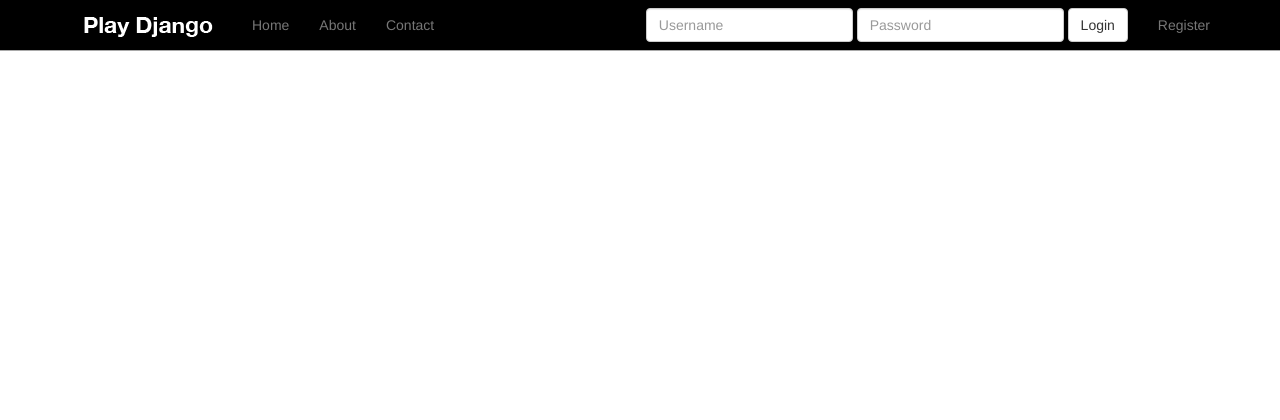
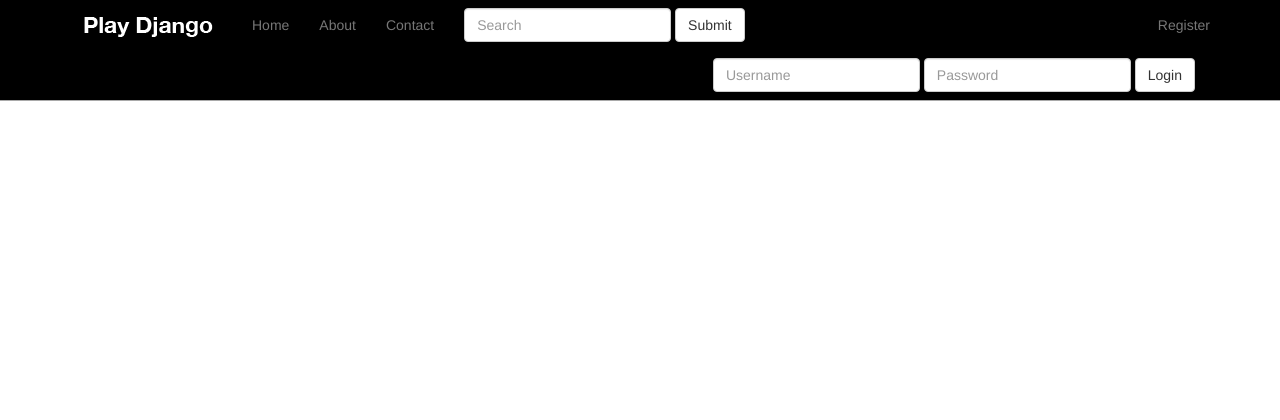
Before and after one commit to LordHung/eGameGearStore, a Django app: page /products/ in a window 1280 px wide. Shown: the top 420 px of the page. Run offline with Django 3.2, Linux system fonts and the light colour scheme; data that the repository does not hold is empty; some libraries are stand-ins or nearby versions.

Commit message:
[ADD] Add search query for products

```diff
--- a/egamegearstore/products/views.py
+++ b/egamegearstore/products/views.py
@@ -1,3 +1,4 @@
+from django.db.models import Q
 from django.http import Http404
 from django.views.generic.detail import DetailView
 from django.views.generic.list import ListView
@@ -18,7 +19,26 @@ class ProductListView(ListView):
             *args, **kwargs)
         # print(context)
         context['now'] = timezone.now()
+        context['query'] = self.request.GET.get('q')
         return context
+
+    # search query
+    def get_queryset(self, *args, **kwargs):
+        qs = super(ProductListView, self).get_queryset(*args, **kwargs)
+        query = self.request.GET.get('q')
+        if query:
+            qs = self.model.objects.filter(
+                Q(title__icontains=query) |
+                Q(description__icontains=query)
+            )
+            try:
+                qs2 = self.model.objects.filter(
+                    Q(price=query)
+                )
+                qs = (qs | qs2).distinct()
+            except:
+                pass
+        return qs
 
 
 class ProductDetailView(DetailView):
--- a/egamegearstore/templates/navbar.html
+++ b/egamegearstore/templates/navbar.html
@@ -17,6 +17,12 @@
                 <li><a href="{% url 'home' %}">Home</a></li>
                 <li><a href="{% url 'about' %}">About</a></li>
                 <li><a href="{% url 'contact' %}">Contact</a></li>
+                <form class="navbar-form navbar-left" method="get" role="search">
+                    <div class="form-group">
+                        <input type="text" class="form-control" placeholder="Search" name="q">
+                    </div>
+                    <button type="submit" class="btn btn-default">Submit</button>
+                </form>
                 <!-- <li class="dropdown">
               <a href="#" class="dropdown-toggle" data-toggle="dropdown" role="button" aria-expanded="false">Dropdown <span class="caret"></span></a>
               <ul class="dropdown-menu" role="menu">
@@ -53,6 +59,7 @@
             {% endif %}
 
 
-        </div><!--/.nav-collapse -->
+        </div>
+        <!--/.nav-collapse -->
     </div>
 </nav>
```
Also changed, not shown: egamegearstore/products/migrations/0005_auto_20170222_0449.py (added), static_in_env/media_root/products/corsair-strafe/corsair-strafe-4.png (added), static_in_env/media_root/products/ducky-shine/ducky-shine-3_WlSjwzI.jpg (added). Lines whose indentation alone changed are shown as unchanged.
